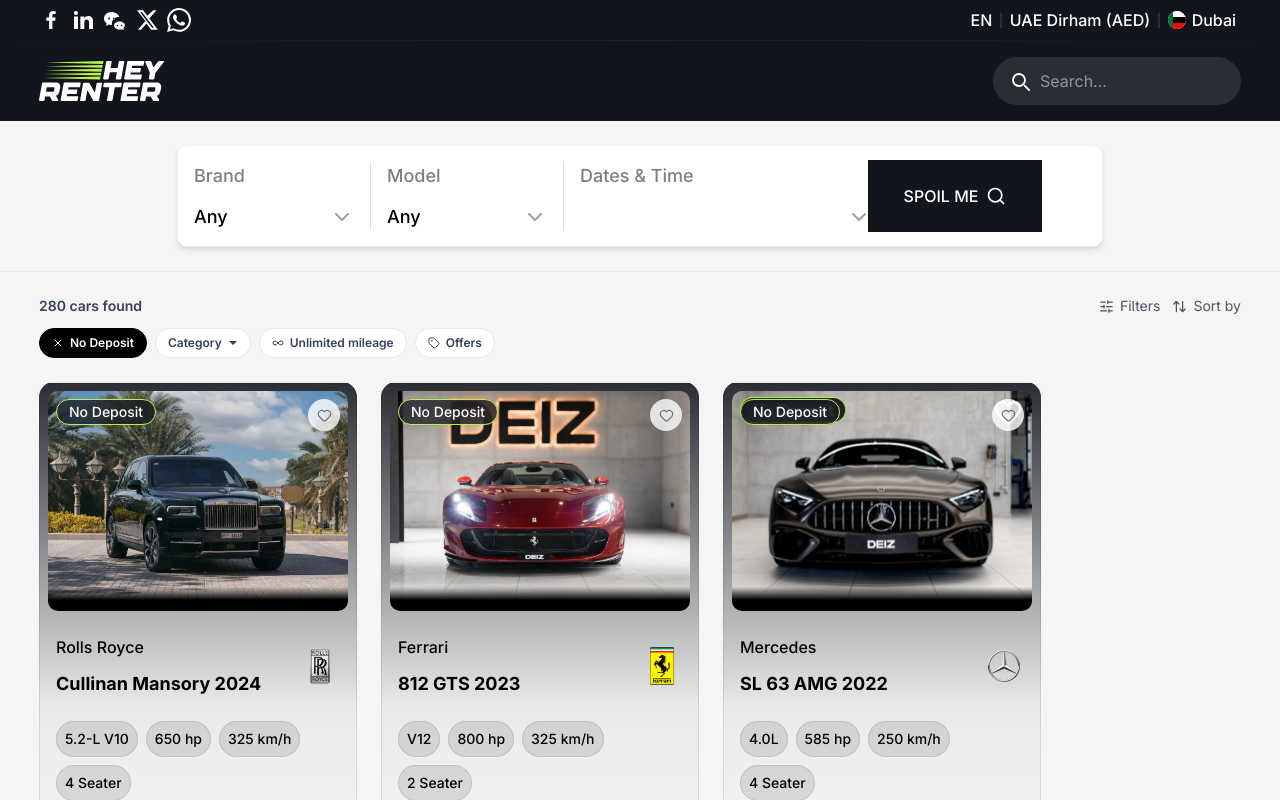
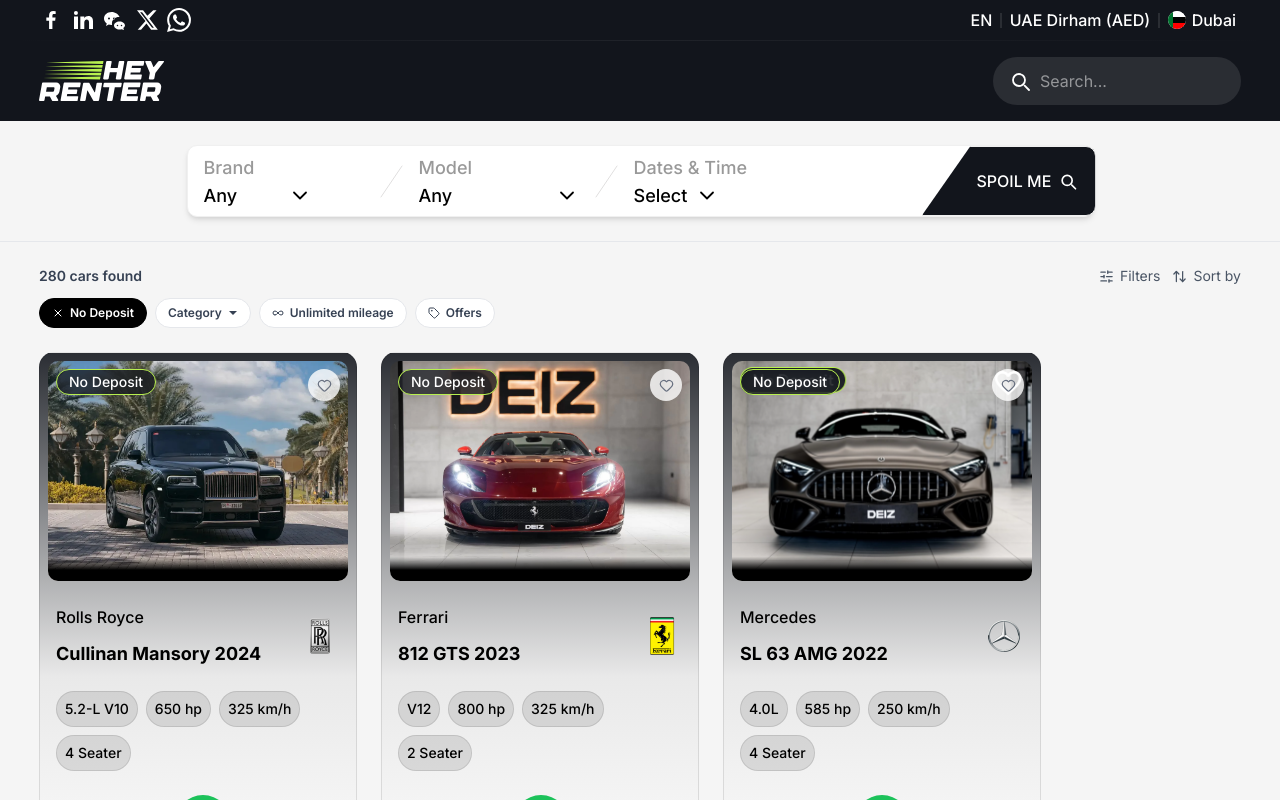
Before and after one commit to tarak6984/hey-renter, a Next.js app: page /listings in a window 1280 px wide. Shown: the top 800 px of the page. Built offline with nearby package versions, Linux system fonts and the light colour scheme; a web font is replaced by a local one.

Commit message:
fix: reuse home search bar on listings

```diff
--- a/app/components/home/SearchBar.tsx
+++ b/app/components/home/SearchBar.tsx
@@ -33,21 +33,44 @@ const MODELS: Record<string, string[]> = {
   KIA: ['Any', 'Stinger', 'EV6'],
 };
 
-export default function SearchBar() {
+interface SearchBarProps {
+  initialBrand?: string;
+  initialModel?: string;
+  initialDateTime?: string;
+  destinationPath?: string;
+  navigationMode?: 'push' | 'replace';
+}
+
+export default function SearchBar({
+  initialBrand = 'Any',
+  initialModel = 'Any',
+  initialDateTime = '',
+  destinationPath = '/listings',
+  navigationMode = 'push',
+}: SearchBarProps) {
   const router = useRouter();
-  const [brand, setBrand] = useState('Any');
-  const [model, setModel] = useState('Any');
-  const [dateTime, setDateTime] = useState('');
+  const [brand, setBrand] = useState(initialBrand);
+  const [model, setModel] = useState(initialModel);
+  const [dateTime, setDateTime] = useState(initialDateTime);
   const [modalOpen, setModalOpen] = useState(false);
+  const availableModels = MODELS[brand] ?? ['Any'];
+  const safeModel = availableModels.includes(model) ? model : 'Any';
 
-  const isSelected = brand !== 'Any' || model !== 'Any' || dateTime !== '';
+  const isSelected = brand !== 'Any' || safeModel !== 'Any' || dateTime !== '';
 
   const handleSearch = () => {
     const params = new URLSearchParams();
     if (brand !== 'Any') params.set('brand', brand);
-    if (model !== 'Any') params.set('model', model);
+    if (safeModel !== 'Any') params.set('model', safeModel);
     if (dateTime) params.set('dateTime', dateTime);
-    router.push(`/listings?${params.toString()}`);
+
+    const target = params.toString() ? `${destinationPath}?${params.toString()}` : destinationPath;
+    if (navigationMode === 'replace') {
+      router.replace(target);
+      return;
+    }
+
+    router.push(target);
   };
 
   return (
@@ -78,16 +101,16 @@ export default function SearchBar() {
 
         <SelectField
           label="Model"
-          value={model}
+          value={safeModel}
           onChange={setModel}
-          options={MODELS[brand] ?? ['Any']}
+          options={availableModels}
           width={160}
         />
 
         <SlashDivider />
 
         <button
-          className="flex flex-col flex-shrink-0 text-left"
+          className="flex flex-shrink-0 flex-col text-left"
           style={{
             width: '272px',
             gap: '2px',
@@ -100,11 +123,27 @@ export default function SearchBar() {
           }}
           onClick={() => setModalOpen(true)}
         >
-          <span style={{ fontFamily: 'var(--font-tt-norms)', fontSize: '18px', fontWeight: 500, lineHeight: '26px', color: 'rgba(0,0,0,0.4)' }}>
+          <span
+            style={{
+              fontFamily: 'var(--font-tt-norms)',
+              fontSize: '18px',
+              fontWeight: 500,
+              lineHeight: '26px',
+              color: 'rgba(0,0,0,0.4)',
+            }}
+          >
             Dates &amp; Time
           </span>
           <div className="flex items-center" style={{ gap: '8px' }}>
-            <span style={{ fontFamily: 'var(--font-tt-norms)', fontSize: '18px', fontWeight: 500, lineHeight: '26px', color: '#000000' }}>
+            <span
+              style={{
+                fontFamily: 'var(--font-tt-norms)',
+                fontSize: '18px',
+                fontWeight: 500,
+                lineHeight: '26px',
+                color: '#000000',
+              }}
+            >
               {dateTime || 'Select'}
             </span>
             <ArrowIcon expanded={modalOpen} />
@@ -161,7 +200,7 @@ export default function SearchBar() {
           <MobileSelectField
             label="Model"
             value={model}
-            options={MODELS[brand] ?? ['Any']}
+            options={availableModels}
             onChange={setModel}
           />
           <button
@@ -273,7 +312,7 @@ function BrandSelectField({
   return (
     <div
       ref={fieldRef}
-      className="relative flex flex-col flex-shrink-0"
+      className="relative flex flex-shrink-0 flex-col"
       style={{
         width: `${width}px`,
         gap: '2px',
@@ -430,7 +469,11 @@ function BrandLogo({ label, src }: { label: string; src: string | null }) {
 }
 
 function SelectField({
-  label, value, onChange, options, width,
+  label,
+  value,
+  onChange,
+  options,
+  width,
 }: {
   label: string;
   value: string;
@@ -440,7 +483,7 @@ function SelectField({
 }) {
   return (
     <div
-      className="flex flex-col flex-shrink-0"
+      className="flex flex-shrink-0 flex-col"
       style={{
         width: `${width}px`,
         gap: '2px',
@@ -465,7 +508,7 @@ function SelectField({
         <select
           value={value}
           onChange={(e) => onChange(e.target.value)}
-          className="bg-transparent outline-none cursor-pointer appearance-none w-full"
+          className="w-full appearance-none cursor-pointer bg-transparent outline-none"
           style={{
             fontFamily: 'var(--font-tt-norms)',
             fontSize: '18px',
@@ -474,7 +517,9 @@ function SelectField({
             color: '#000000',
           }}
         >
-          {options.map((option) => <option key={option}>{option}</option>)}
+          {options.map((option) => (
+            <option key={option}>{option}</option>
+          ))}
         </select>
         <ArrowIcon />
       </div>
@@ -491,12 +536,7 @@ function SlashDivider() {
       viewBox="0 0 23 33"
       className="flex-shrink-0 self-center"
     >
-      <path
-        d="M1 32L22 1"
-        stroke="#E0DFDF"
-        strokeWidth="1"
-        strokeLinecap="round"
-      />
+      <path d="M1 32L22 1" stroke="#E0DFDF" strokeWidth="1" strokeLinecap="round" />
     </svg>
   );
 }
@@ -529,8 +569,21 @@ function ArrowIcon({ expanded = false }: { expanded?: boolean }) {
 
 function SearchIcon({ color }: { color: string }) {
   return (
-    <svg width="20" height="20" viewBox="0 0 24 24" fill="none" xmlns="http://www.w3.org/2000/svg" style={{ flexShrink: 0 }}>
-      <path d="M21 21l-4.35-4.35M17 11A6 6 0 1 1 5 11a6 6 0 0 1 12 0z" stroke={color} strokeWidth="2" strokeLinecap="round" strokeLinejoin="round" />
+    <svg
+      width="20"
+      height="20"
+      viewBox="0 0 24 24"
+      fill="none"
+      xmlns="http://www.w3.org/2000/svg"
+      style={{ flexShrink: 0 }}
+    >
+      <path
+        d="M21 21l-4.35-4.35M17 11A6 6 0 1 1 5 11a6 6 0 0 1 12 0z"
+        stroke={color}
+        strokeWidth="2"
+        strokeLinecap="round"
+        strokeLinejoin="round"
+      />
     </svg>
   );
 }
--- a/app/listings/page.tsx
+++ b/app/listings/page.tsx
@@ -1,16 +1,15 @@
 'use client';
 
 import { Suspense, useMemo, useState } from 'react';
-import { useRouter, useSearchParams } from 'next/navigation';
-import { ChevronDown, Search } from 'lucide-react';
+import { useSearchParams } from 'next/navigation';
+import { ChevronDown } from 'lucide-react';
+import SearchBar from '@/app/components/home/SearchBar';
 import CarCard from '@/app/components/listings/CarCard';
 import FilterBar from '@/app/components/listings/FilterBar';
 import Pagination from '@/app/components/listings/Pagination';
 import SeoSection from '@/app/components/ui/SeoSection';
-import { CAR_BRANDS, MOCK_CARS } from '@/app/constants';
+import { MOCK_CARS } from '@/app/constants';
 
-const BRANDS = ['Any', ...CAR_BRANDS.map((brand) => brand.name)];
-const MODELS = ['Any', '812 GTS 2023', 'Urus 2023', 'Cullinan', 'GT3 RS 2024', 'SL 63 AMG 2022'];
 const CARS_PER_PAGE = 8;
 
 /**
@@ -32,112 +31,59 @@ export default function ListingsPage() {
 
 function ListingsContent() {
   const searchParams = useSearchParams();
-  const router = useRouter();
+  const brand = searchParams.get('brand') || 'Any';
+  const model = searchParams.get('model') || 'Any';
+  const dateTime = searchParams.get('dateTime') || '';
 
-  const [brand, setBrand] = useState(searchParams.get('brand') || 'Any');
-  const [model, setModel] = useState(searchParams.get('model') || 'Any');
-  const [dateTime, setDateTime] = useState(searchParams.get('dateTime') || '');
+  return (
+    <ListingsResults
+      key={`${brand}|${model}|${dateTime}`}
+      brand={brand}
+      model={model}
+      dateTime={dateTime}
+    />
+  );
+}
+
+function ListingsResults({
+  brand,
+  model,
+  dateTime,
+}: {
+  brand: string;
+  model: string;
+  dateTime: string;
+}) {
   const [page, setPage] = useState(1);
-
   const allCars = useMemo(() => {
     const filtered = MOCK_CARS.filter((car) => {
       if (brand !== 'Any' && car.brand.toLowerCase() !== brand.toLowerCase()) return false;
+      if (model !== 'Any' && car.model.toLowerCase() !== model.toLowerCase()) return false;
       return true;
     });
 
     const repeated: typeof MOCK_CARS = [];
-    while (repeated.length < 16) repeated.push(...filtered);
-    return repeated.slice(0, 16);
-  }, [brand]);
+    while (repeated.length < Math.max(filtered.length, 16) && filtered.length > 0) {
+      repeated.push(...filtered);
+    }
+
+    return filtered.length > 0 ? repeated.slice(0, Math.max(filtered.length, 16)) : [];
+  }, [brand, model]);
 
   const paginatedCars = allCars.slice((page - 1) * CARS_PER_PAGE, page * CARS_PER_PAGE);
-  const totalPages = Math.ceil(allCars.length / CARS_PER_PAGE);
-  const isSelected = brand !== 'Any' || model !== 'Any' || dateTime !== '';
-
-  const handleSearch = () => {
-    const params = new URLSearchParams();
-    if (brand !== 'Any') params.set('brand', brand);
-    if (model !== 'Any') params.set('model', model);
-    if (dateTime) params.set('dateTime', dateTime);
-    router.replace(`/listings?${params.toString()}`);
-    setPage(1);
-  };
+  const totalPages = Math.max(1, Math.ceil(allCars.length / CARS_PER_PAGE));
 
   return (
     <div className="min-h-screen bg-[#f5f5f5]">
       <div className="border-b border-gray-200 bg-[#F5F5F5] px-4 py-6 sm:px-6 md:px-[39px]">
         <div className="mx-auto flex w-full max-w-[1440px] justify-center">
-          <div className="w-full max-w-[926px] rounded-[10px] border border-[#F0F0F0] bg-white p-4 shadow-[0px_2px_4px_-1px_rgba(0,0,0,0.06),0px_4px_6px_-1px_rgba(0,0,0,0.1)] lg:hidden">
-            <div className="space-y-4">
-              <MobileSearchField label="Brand" value={brand} onChange={setBrand} options={BRANDS} />
-              <MobileSearchField label="Model" value={model} onChange={setModel} options={MODELS} />
-              <label className="flex flex-col gap-1">
-                <span className="text-sm font-medium text-black/40">Dates &amp; Time</span>
-                <input
-                  type="text"
-                  placeholder="Select"
-                  value={dateTime}
-                  onChange={(e) => setDateTime(e.target.value)}
-                  className="h-12 rounded-[10px] border border-black/10 bg-white px-4 text-base font-medium text-black outline-none"
-                />
-              </label>
-              <button
-                onClick={handleSearch}
-                className="flex h-14 w-full items-center justify-center gap-2 rounded-[10px] text-base font-medium transition-colors"
-                style={{
-                  background: isSelected ? '#B8F04F' : '#12151C',
-                  color: isSelected ? '#000' : '#fff',
-                }}
-              >
-                SPOIL ME
-                <Search size={18} />
-              </button>
-            </div>
-          </div>
-
-          <div
-            className="hidden w-full max-w-[926px] items-center overflow-hidden bg-white lg:flex"
-            style={{
-              borderRadius: 10,
-              border: '1px solid #F0F0F0',
-              boxShadow: '0px 2px 4px -1px rgba(0,0,0,0.06), 0px 4px 6px -1px rgba(0,0,0,0.1)',
-              paddingLeft: 16,
-              gap: 16,
-            }}
-          >
-            <SearchSelect label="Brand" value={brand} onChange={setBrand} options={BRANDS} width={160} />
-            <div className="self-stretch flex-shrink-0" style={{ width: 1, background: '#E0DFDF', margin: '16px 0' }} />
-            <SearchSelect label="Model" value={model} onChange={setModel} options={MODELS} width={160} />
-            <div className="self-stretch flex-shrink-0" style={{ width: 1, background: '#E0DFDF', margin: '16px 0' }} />
-            <div className="flex flex-shrink-0 flex-col py-4" style={{ width: 272, gap: 14 }}>
-              <span style={{ fontSize: 18, fontWeight: 500, color: 'rgba(0,0,0,0.5)' }}>Dates &amp; Time</span>
-              <div className="flex items-center gap-2">
-                <input
-                  type="text"
-                  placeholder="Select"
-                  value={dateTime}
-                  onChange={(e) => setDateTime(e.target.value)}
-                  className="flex-1 bg-transparent outline-none"
-                  style={{ fontSize: 18, fontWeight: 500, color: '#000' }}
-                />
-                <ChevronDown size={24} className="flex-shrink-0 text-gray-400" />
-              </div>
-            </div>
-            <button
-              onClick={handleSearch}
-              className="flex flex-shrink-0 items-center justify-center gap-2 font-medium transition-colors"
-              style={{
-                width: 174,
-                height: 72,
-                background: isSelected ? '#B8F04F' : '#12151C',
-                color: isSelected ? '#000' : '#fff',
-                fontSize: 16,
-                fontWeight: 500,
-              }}
-            >
-              SPOIL ME <Search size={20} />
-            </button>
-          </div>
+          <SearchBar
+            initialBrand={brand}
+            initialModel={model}
+            initialDateTime={dateTime}
+            destinationPath="/listings"
+            navigationMode="replace"
+          />
         </div>
       </div>
 
@@ -150,7 +96,13 @@ function ListingsContent() {
           ))}
         </div>
 
-        <Pagination currentPage={page} totalPages={totalPages} onPageChange={setPage} />
+        {allCars.length === 0 ? (
+          <div className="mt-10 rounded-2xl border border-black/10 bg-white px-6 py-10 text-center text-black/60">
+            No cars matched your current search.
+          </div>
+        ) : (
+          <Pagination currentPage={page} totalPages={totalPages} onPageChange={setPage} />
+        )}
 
         <div className="my-6 flex justify-center">
           <button className="flex items-center gap-2 rounded-full border border-gray-300 px-8 py-3 text-sm font-semibold text-gray-700 transition-all hover:border-gray-500 hover:bg-white">
@@ -164,63 +116,3 @@ function ListingsContent() {
     </div>
   );
 }
-
-function SearchSelect({
-  label,
-  value,
-  onChange,
-  options,
-  width,
-}: {
-  label: string;
-  value: string;
-  onChange: (v: string) => void;
-  options: string[];
-  width: number;
-}) {
-  return (
-    <div className="flex flex-shrink-0 flex-col py-4" style={{ width, gap: 14 }}>
-      <span style={{ fontSize: 18, fontWeight: 500, color: 'rgba(0,0,0,0.5)' }}>{label}</span>
-      <div className="flex items-center gap-2">
-        <select
-          value={value}
-          onChange={(e) => onChange(e.target.value)}
-          className="w-full appearance-none cursor-pointer bg-transparent outline-none"
-          style={{ fontSize: 18, fontWeight: 500, color: '#000' }}
-        >
-          {options.map((option) => (
-            <option key={option}>{option}</option>
-          ))}
-        </select>
-        <ChevronDown size={24} className="pointer-events-none flex-shrink-0 text-gray-400" />
-      </div>
-    </div>
-  );
-}
-
-function MobileSearchField({
-  label,
-  value,
-  onChange,
-  options,
-}: {
-  label: string;
-  value: string;
-  onChange: (value: string) => void;
-  options: string[];
-}) {
-  return (
-    <label className="flex flex-col gap-1">
-      <span className="text-sm font-medium text-black/40">{label}</span>
-      <select
-        value={value}
-        onChange={(event) => onChange(event.target.value)}
-        className="h-12 rounded-[10px] border border-black/10 bg-white px-4 text-base font-medium text-black outline-none"
-      >
-        {options.map((option) => (
-          <option key={option}>{option}</option>
-        ))}
-      </select>
-    </label>
-  );
-}
```
